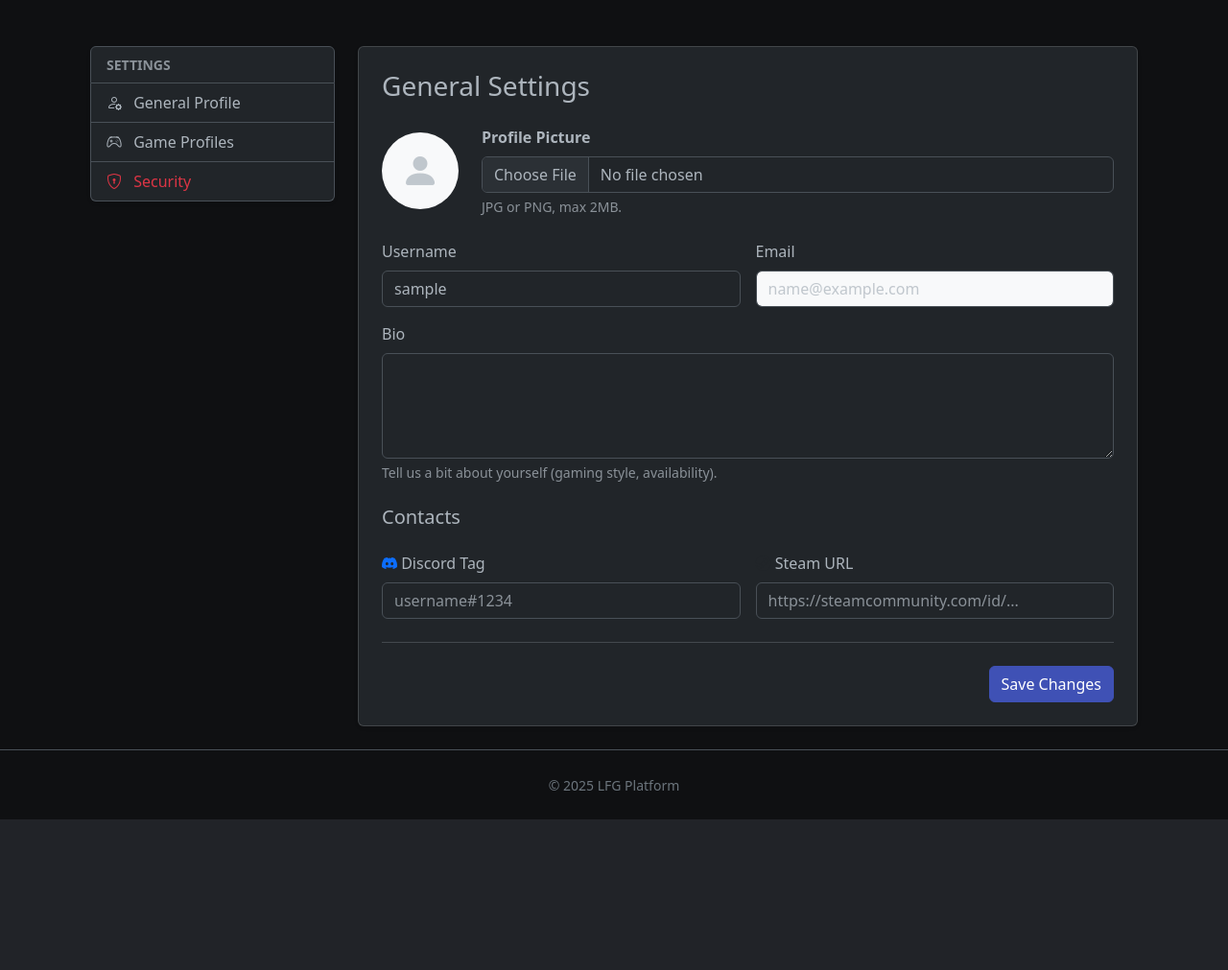
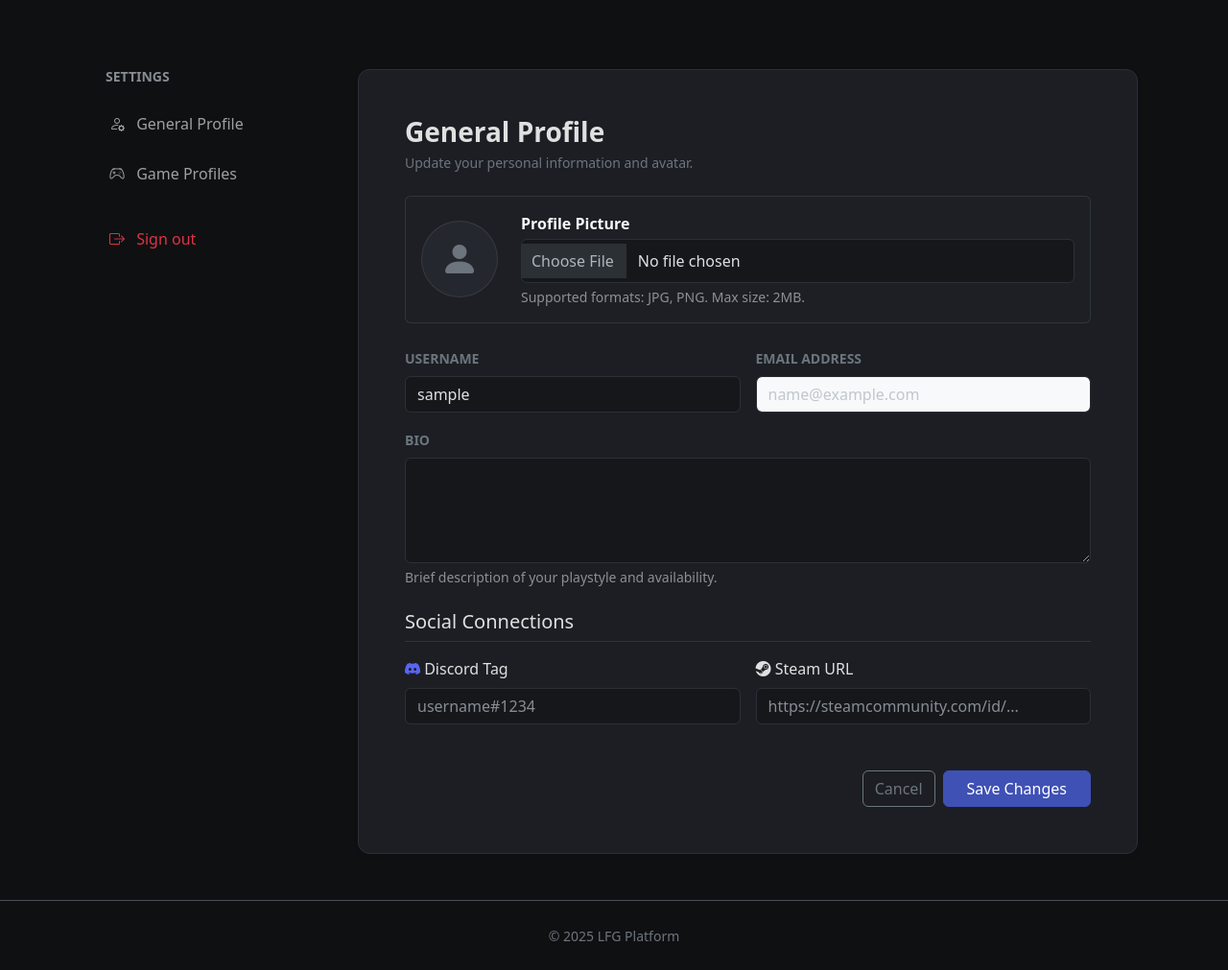
Before and after one commit to tigersaymon/lfg-teammate-finder, a Django app: page /settings/general/ in a window 1280 px wide. Shown: the part 57-1068 px from the top of the page at 96% size. Before the commit the page ends 911 px from the top, so only its background shows below. Run offline with Django 5.2, Linux system fonts and the light colour scheme; the visitor is signed in with stand-in values (Sample User, id 1); some libraries are stand-ins or nearby versions.

Commit message:
style: redesign settings UI

```diff
--- a/static/css/main.css
+++ b/static/css/main.css
@@ -57,3 +57,47 @@ footer {
 .game-card:hover img {
     transform: scale(1.05);
 }
+
+.settings-card {
+    background-color: #1c1e24;
+    border: 1px solid #2d2f36;
+    border-radius: 12px;
+}
+
+.settings-nav .list-group-item {
+    background-color: transparent;
+    border: none;
+    color: #a0a0a0;
+    font-weight: 500;
+    padding: 12px 20px;
+    border-radius: 8px;
+    margin-bottom: 4px;
+    transition: all 0.2s ease;
+}
+
+.settings-nav .list-group-item:hover {
+    background-color: #2d2f36;
+    color: #fff;
+}
+
+.settings-nav .list-group-item.active {
+    background-color: #3f51b5;
+    color: #fff;
+}
+
+.form-control, .form-select {
+    background-color: #16171b;
+    border: 1px solid #2d2f36;
+    color: #e0e0e0;
+}
+
+.form-control:focus, .form-select:focus {
+    background-color: #16171b;
+    border-color: #3f51b5;
+    color: #fff;
+    box-shadow: 0 0 0 0.25rem rgba(63, 81, 181, 0.25);
+}
+
+.form-control[type="file"] {
+    padding: 10px;
+}
--- a/templates/settings_base.html
+++ b/templates/settings_base.html
@@ -1,14 +1,14 @@
 {% extends "base.html" %}
 
 {% block content %}
-  <div class="container py-4">
-    <div class="row">
-      <div class="col-md-3 mb-4">
-        <div class="list-group shadow-sm">
-          <div class="list-group-item disabled text-uppercase small fw-bold text-muted">
-            Settings
-          </div>
+  <div class="container py-5">
+    <div class="row g-4">
 
+      <div class="col-lg-3">
+        <div class="settings-nav sticky-top" style="top: 100px;">
+          <h6 class="text-uppercase text-muted fw-bold small px-3 mb-3">Settings</h6>
+
+          <div class="list-group mb-2">
             <a href="{% url 'settings-general' %}"
                class="list-group-item list-group-item-action {% if request.resolver_match.view_name == 'users:settings-general' %}active{% endif %}">
               <i class="bi bi-person-gear me-2"></i> General Profile
@@ -18,20 +18,24 @@
                class="list-group-item list-group-item-action {% if 'games' in request.path %}active{% endif %}">
               <i class="bi bi-controller me-2"></i> Game Profiles
             </a>
+          </div>
 
-          <a href="#" class="list-group-item list-group-item-action text-danger">
-            <i class="bi bi-shield-lock me-2"></i> Security
-          </a>
+          <form action="{% url 'logout' %}" method="post" class="d-grid">
+            {% csrf_token %}
+            <button type="submit" class="list-group-item list-group-item-action text-danger w-100 text-start mt-2">
+              <i class="bi bi-box-arrow-right me-2"></i> Sign out
+            </button>
+          </form>
+
         </div>
       </div>
 
-      <div class="col-md-9">
-        <div class="card shadow-sm">
-          <div class="card-body p-4">
+      <div class="col-lg-9">
+        <div class="settings-card p-4 p-md-5 shadow-sm">
           {% block settings_content %}{% endblock %}
         </div>
       </div>
-      </div>
+
     </div>
   </div>
 {% endblock %}
--- a/templates/users/settings/general.html
+++ b/templates/users/settings/general.html
@@ -1,66 +1,73 @@
 {% extends "settings_base.html" %}
 
 {% block settings_content %}
-  <h3 class="mb-4">General Settings</h3>
+  <h3 class="mb-1 fw-bold">General Profile</h3>
+  <p class="text-secondary mb-4 small">Update your personal information and avatar.</p>
 
   <form method="post" enctype="multipart/form-data">
     {% csrf_token %}
 
-    <div class="row mb-4 align-items-center">
-      <div class="col-auto">
+    <div class="card bg-dark bg-opacity-25 border-secondary border-opacity-25 mb-4">
+      <div class="card-body d-flex align-items-center gap-4">
+        <div class="position-relative">
             {% if user.avatar %}
-          <img src="{{ user.avatar.url }}" alt="Avatar" class="rounded-circle"
+              <img src="{{ user.avatar.url }}" alt="Avatar" class="rounded-circle border border-2 border-secondary"
                    style="width: 80px; height: 80px; object-fit: cover;">
             {% else %}
-          <div class="bg-light rounded-circle d-flex align-items-center justify-content-center text-muted"
+              <div class="rounded-circle bg-secondary bg-opacity-10 d-flex align-items-center justify-content-center text-secondary border border-secondary border-opacity-25"
                    style="width: 80px; height: 80px;">
                 <i class="bi bi-person-fill fs-1"></i>
               </div>
             {% endif %}
         </div>
-      <div class="col">
-        <label for="{{ form.avatar.id_for_label }}" class="form-label fw-bold">Profile Picture</label>
+
+        <div class="flex-grow-1">
+            <label for="{{ form.avatar.id_for_label }}" class="form-label fw-semibold text-light mb-1">Profile Picture</label>
             {{ form.avatar }}
-        <div class="form-text">JPG or PNG, max 2MB.</div>
+            <div class="form-text text-white-50 small mt-1">
+                Supported formats: JPG, PNG. Max size: 2MB.
+            </div>
              {% if form.avatar.errors %}
-          <div class="text-danger small">{{ form.avatar.errors }}</div>
+              <div class="text-danger small mt-1">{{ form.avatar.errors }}</div>
             {% endif %}
         </div>
       </div>
+    </div>
 
-    <div class="row g-3">
+    <div class="row g-3 mb-4">
       <div class="col-md-6">
-        <label class="form-label">Username</label>
+        <label class="form-label text-secondary small text-uppercase fw-bold">Username</label>
         {{ form.username }}
         <div class="text-danger small">{{ form.username.errors }}</div>
       </div>
       <div class="col-md-6">
-        <label class="form-label">Email</label>
+        <label class="form-label text-secondary small text-uppercase fw-bold">Email Address</label>
         {{ form.email }}
         <div class="text-danger small">{{ form.email.errors }}</div>
       </div>
 
       <div class="col-12">
-        <label class="form-label">Bio</label>
+        <label class="form-label text-secondary small text-uppercase fw-bold">Bio</label>
         {{ form.bio }}
-        <div class="form-text">Tell us a bit about yourself (gaming style, availability).</div>
+        <div class="form-text text-white-50">Brief description of your playstyle and availability.</div>
+      </div>
     </div>
 
-      <h5 class="mt-4 mb-2">Contacts</h5>
+    <h5 class="mb-3 mt-4 border-bottom border-secondary border-opacity-25 pb-2">Social Connections</h5>
+    <div class="row g-3">
       <div class="col-md-6">
-        <label class="form-label"><i class="bi bi-discord text-primary"></i> Discord Tag</label>
+        <label class="form-label"><i class="bi bi-discord" style="color: #5865F2;"></i> Discord Tag</label>
         {{ form.discord_tag }}
       </div>
       <div class="col-md-6">
-        <label class="form-label"><i class="bi bi-steam text-dark"></i> Steam URL</label>
+        <label class="form-label"><i class="bi bi-steam"></i> Steam URL</label>
         {{ form.steam_url }}
       </div>
     </div>
 
-    <hr class="my-4">
-
-    <div class="d-flex justify-content-end">
-      <button type="submit" class="btn btn-primary">Save Changes</button>
+    <div class="d-flex justify-content-end gap-2 mt-5">
+      <button type="button" class="btn btn-outline-secondary" onclick="history.back()">Cancel</button>
+      <button type="submit" class="btn btn-primary px-4">Save Changes</button>
     </div>
   </form>
 {% endblock %}
```
Lines whose indentation alone changed are shown as unchanged.
